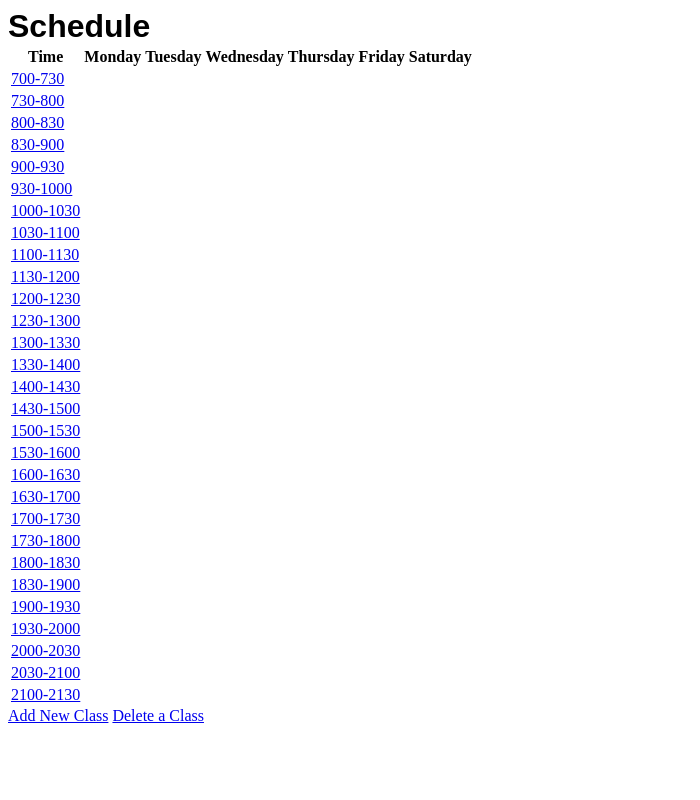
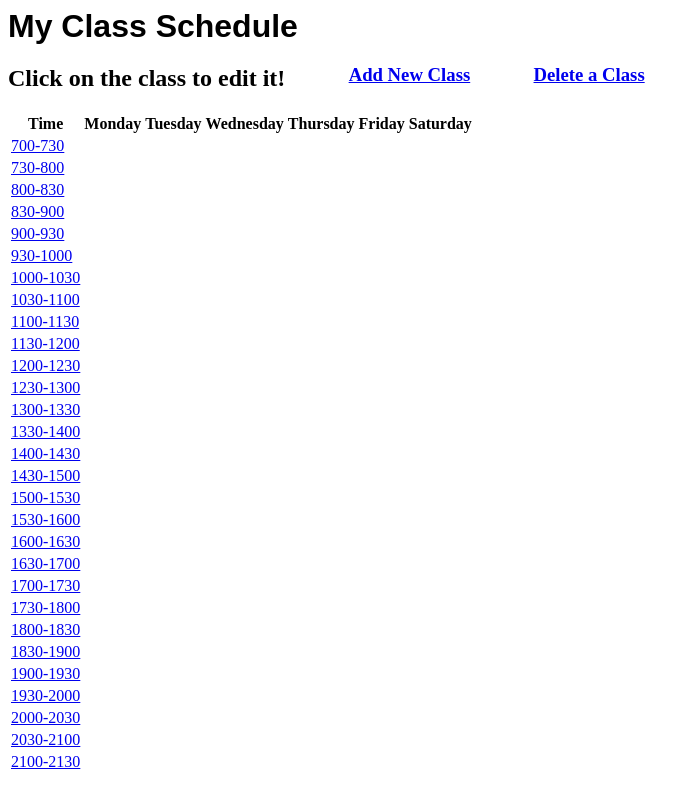
Before and after one commit to sebastienReaport/itmgt25.03B-group6-capstone_project, a Flask app: page / in a window 1280 px wide. Shown: the whole page, without its empty margins (0-700 px from the left). Run offline with Flask 2, Linux system fonts and the light colour scheme.

Commit message:
Minor Fixes

```diff
--- a/app.py
+++ b/app.py
@@ -1,4 +1,3 @@
-from click import edit
 from flask import Flask, render_template, request, redirect, url_for, flash
 from datetime import datetime
 import pandas as pd
--- /dev/null
+++ b/static/css/index.css
@@ -0,0 +1,10 @@
+h1 {
+    margin: 0;
+    font-family: sans-serif;
+}
+
+.naviLinks {
+    display: grid;
+    grid-template-columns: auto auto auto;
+    width: 700px;
+}
--- a/static/css/main.css
+++ /dev/null
@@ -1,4 +0,0 @@
-h1 {
-    margin: 0;
-    font-family: sans-serif;
-}
--- a/templates/index.html
+++ b/templates/index.html
@@ -2,13 +2,18 @@
 
 <!-- Insert Head Here -->
 {% block head %}
-<link rel="stylesheet" href="{{ url_for('static', filename='css/main.css')}}">
+<link rel="stylesheet" href="{{ url_for('static', filename='css/index.css')}}">
 {% endblock %}
 
 <!-- Insert Body Here -->
 {% block body %}
-<h1>Schedule</h1>
-<table>
+<h1>My Class Schedule</h1>
+<div class="naviLinks">
+    <h2>Click on the class to edit it!</h2>
+    <h3><a href="/newclass">Add New Class</a></h3>
+    <h3><a href="/delete">Delete a Class</a></h3>
+</div>
+<table class="schedule">
     <tr>
         {% for header in table.columns.values %}
             <th>{{header}}</th>
@@ -25,7 +30,4 @@
         </tr>
     {% endfor %}
 </table>
-
-<a href="/newclass">Add New Class</a>
-<a href="/delete">Delete a Class</a>
 {% endblock %}
```
